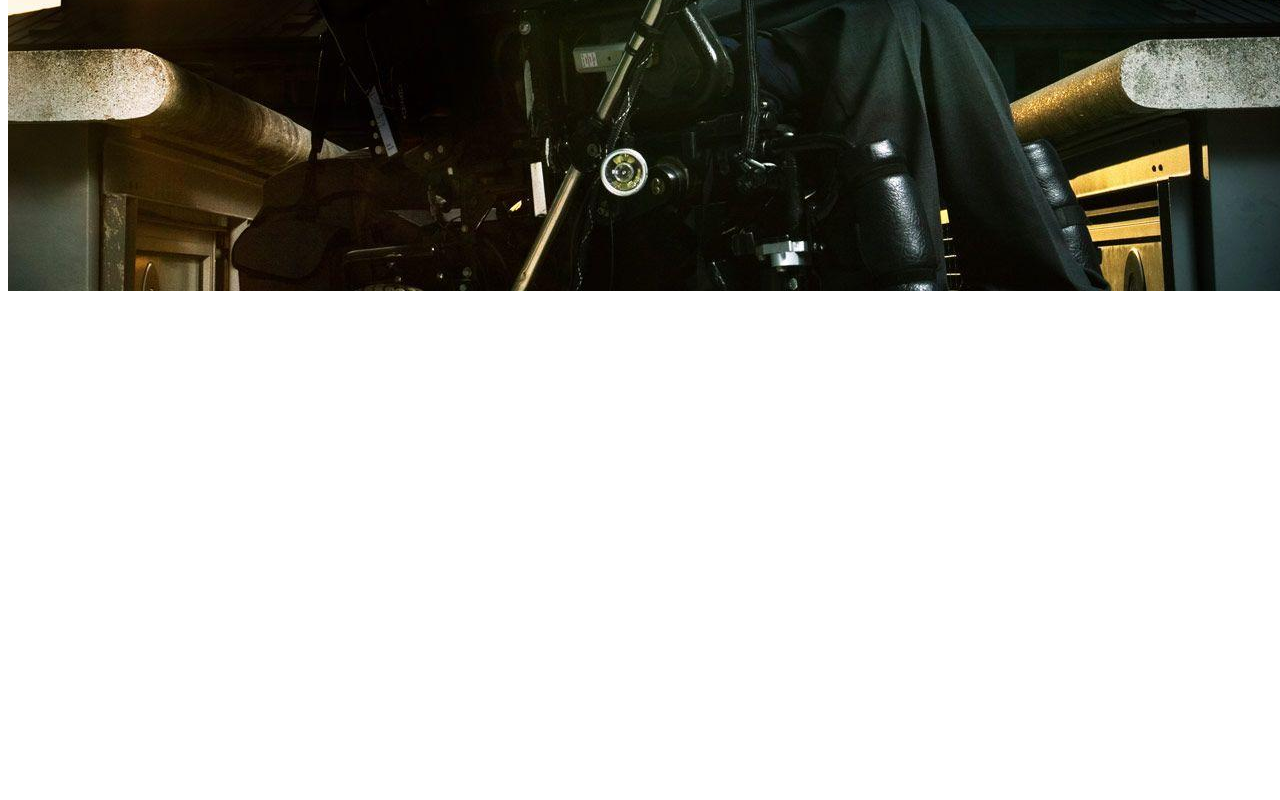
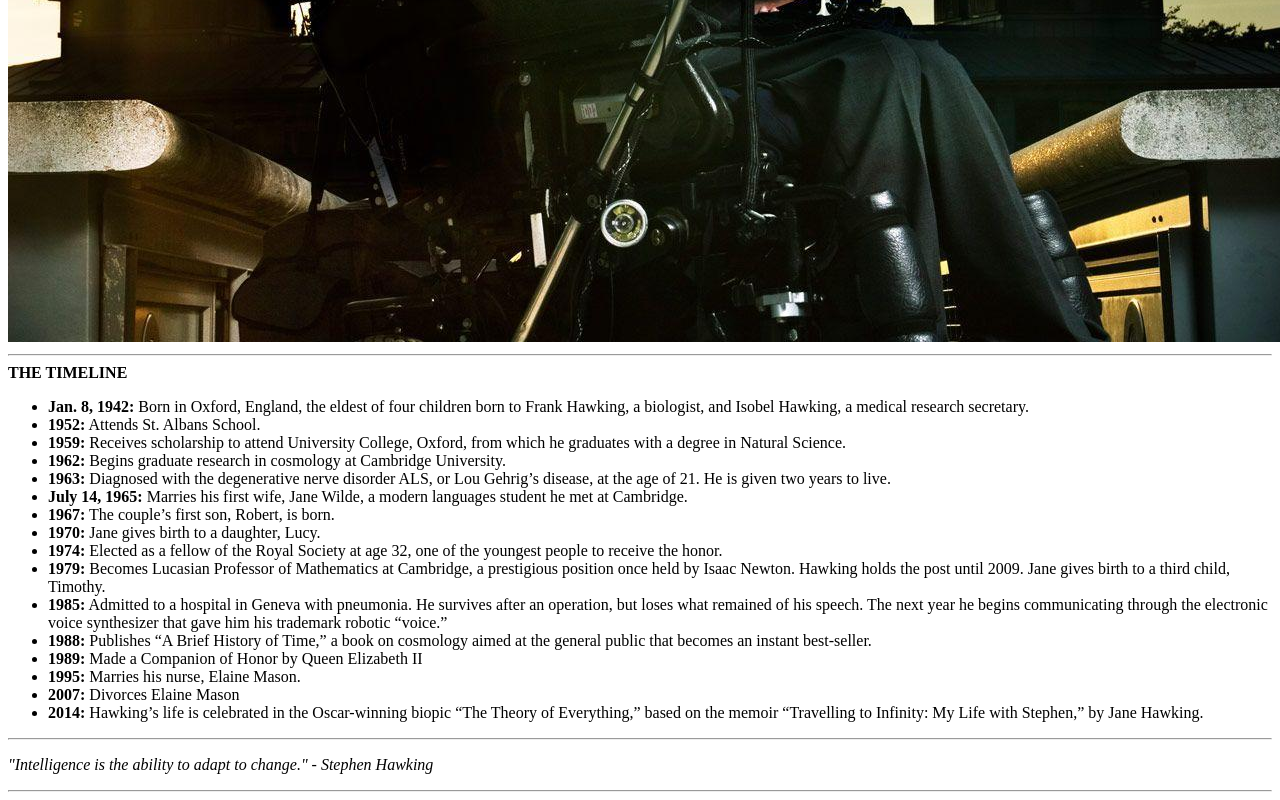
Before and after one commit to goodlad1219/Web_dev, a plain HTML site: page tribute.html in a window 1280 px wide. Shown: the part 509-1309 px from the top of the page. Before the commit the page ends 812 px from the top, so only its background shows below. Drawn offline with Linux system fonts and the light colour scheme.

Commit message:
html basic structure

```diff
--- a/tribute.html
+++ b/tribute.html
@@ -4,11 +4,39 @@
     <meta charset="UTF-8">
     <meta http-equiv="X-UA-Compatible" content="IE=edge">
     <meta name="viewport" content="width=device-width, initial-scale=1.0">
-    <title>Stephen Hawkings</title>
+    <title>Stephen Hawking</title>
 </head>
 <body>
     <h1>Stephen Hawking</h1>
+    <h3><em>An exaplary theoretical physicist</em></h3>
+    <hr>
     <img src="1818950.jpg" alt="Image of Stephen Hawking on wheelchair">
-
+    <br>
+    <hr>
+    <strong>THE TIMELINE</strong>
+    <br>
+    <p>
+        <ul>
+            <li> <strong>Jan. 8, 1942:</strong> Born in Oxford, England, the eldest of four children born to Frank Hawking, a biologist, and Isobel Hawking, a medical research secretary.</li>
+            <li> <strong>1952:</strong> Attends St. Albans School.</li>
+            <li> <strong>1959:</strong> Receives scholarship to attend University College, Oxford, from which he graduates with a degree in Natural Science.</li>
+            <li> <strong>1962:</strong> Begins graduate research in cosmology at Cambridge University.</li>
+            <li> <strong>1963:</strong> Diagnosed with the degenerative nerve disorder ALS, or Lou Gehrig’s disease, at the age of 21. He is given two years to live.</li>
+            <li> <strong>July 14, 1965:</strong> Marries his first wife, Jane Wilde, a modern languages student he met at Cambridge.</li>
+            <li> <strong>1967:</strong> The couple’s first son, Robert, is born.</li>
+            <li> <strong>1970:</strong> Jane gives birth to a daughter, Lucy.</li>
+            <li> <strong>1974:</strong> Elected as a fellow of the Royal Society at age 32, one of the youngest people to receive the honor.</li>
+            <li> <strong>1979:</strong> Becomes Lucasian Professor of Mathematics at Cambridge, a prestigious position once held by Isaac Newton. Hawking holds the post until 2009. Jane gives birth to a third child, Timothy.</li>
+            <li> <strong>1985:</strong> Admitted to a hospital in Geneva with pneumonia. He survives after an operation, but loses what remained of his speech. The next year he begins communicating through the electronic voice synthesizer that gave him his trademark robotic “voice.”</li>
+            <li> <strong>1988:</strong> Publishes “A Brief History of Time,” a book on cosmology aimed at the general public that becomes an instant best-seller.</li>
+            <li> <strong>1989:</strong> Made a Companion of Honor by Queen Elizabeth II</li>
+            <li> <strong>1995:</strong> Marries his nurse, Elaine Mason.</li>
+            <li> <strong>2007:</strong> Divorces Elaine Mason</li>
+            <li> <strong>2014:</strong> Hawking’s life is celebrated in the Oscar-winning biopic “The Theory of Everything,” based on the memoir “Travelling to Infinity: My Life with Stephen,” by Jane Hawking.</li>
+        </ul>
+    </p>
+    <hr>
+    <p> <em>"Intelligence is the ability to adapt to change." - Stephen Hawking</em> </p>
+    <hr>
 </body>
 </html>
```
